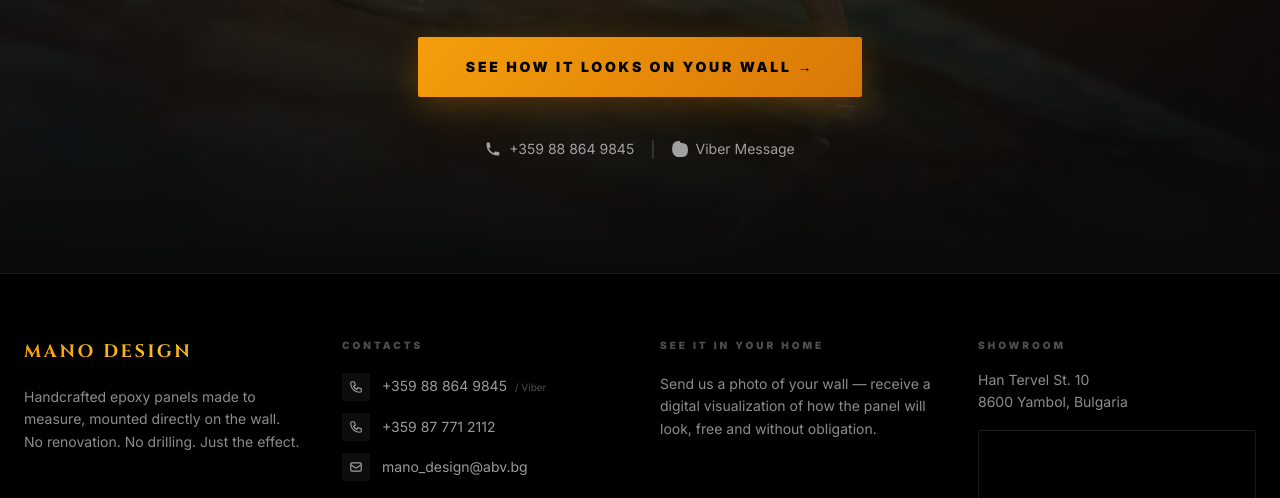
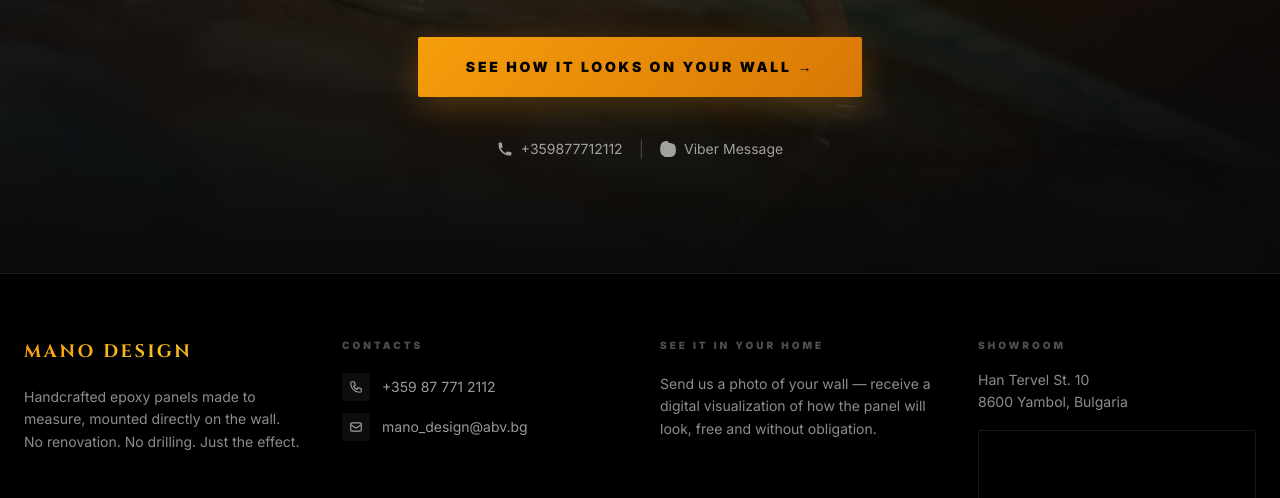
Before and after one commit to ginkogrudev/ManoPaneli, a website: page index-en.html in a window 1280 px wide. Shown: the part 7210-7708 px from the top of the page. Drawn offline with nearby package versions, Linux system fonts and the light colour scheme; grey boxes are pictures that could not be loaded.

Commit message:
Updated number

```diff
--- a/index-en.html
+++ b/index-en.html
@@ -573,12 +573,12 @@
             </div>
 
             <div class="mt-10 flex flex-col sm:flex-row gap-4 justify-center items-center">
-                <a href="tel:+359888649845" class="flex items-center gap-2 text-white/60 hover:text-amber-400 transition text-sm">
+                <a href="tel:+359877712112" class="flex items-center gap-2 text-white/60 hover:text-amber-400 transition text-sm">
                     <svg class="w-4 h-4" fill="currentColor" viewBox="0 0 20 20"><path d="M2 3a1 1 0 011-1h2.153a1 1 0 01.986.836l.74 4.435a1 1 0 01-.54 1.06l-1.548.773a11.037 11.037 0 006.105 6.105l.774-1.548a1 1 0 011.059-.54l4.435.74a1 1 0 01.836.986V17a1 1 0 01-1 1h-2C7.82 18 2 12.18 2 5V3z"/></svg>
-                    +359 88 864 9845
+                    +359877712112
                 </a>
                 <span class="hidden sm:block text-white/20">|</span>
-                <a href="viber://chat?number=%2B359888649845" class="flex items-center gap-2 text-white/60 hover:text-amber-400 transition text-sm">
+                <a href="viber://chat?number=%2B359877712112" class="flex items-center gap-2 text-white/60 hover:text-amber-400 transition text-sm">
                     <svg class="w-4 h-4" fill="currentColor" viewBox="0 0 24 24"><path d="M11.398.002C9.473.028 5.331.344 3.002 2.487 1.01 4.48.343 7.37.27 10.921c-.074 3.55-.146 10.205 6.222 12.023h.006l-.006 2.754s-.041.984.611 1.184c.787.243 1.247-.504 1.996-1.312.412-.443.979-1.094 1.406-1.583 3.877.325 6.862-.418 7.199-.526.783-.254 5.215-.821 5.939-6.699.747-6.047-.363-9.867-2.351-11.594-.534-.475-2.686-2.029-6.867-2.161-.323-.01-.682-.014-1.027-.009z"/></svg>
                     Viber Message
                 </a>
@@ -616,12 +616,6 @@
                 <div class="flex flex-col gap-5">
                     <p class="text-[10px] uppercase tracking-[0.3em] text-white/30 font-bold">Contacts</p>
                     <div class="flex flex-col gap-3">
-                        <a href="tel:+359888649845" class="group flex items-center gap-3 text-sm text-white/60 hover:text-amber-500 transition">
-                            <span class="w-7 h-7 rounded-sm bg-white/5 group-hover:bg-amber-500/10 flex items-center justify-center shrink-0 transition">
-                                <svg class="w-3.5 h-3.5" fill="none" stroke="currentColor" viewBox="0 0 24 24" aria-hidden="true"><path stroke-linecap="round" stroke-linejoin="round" stroke-width="2" d="M3 5a2 2 0 012-2h3.28a1 1 0 01.948.684l1.498 4.493a1 1 0 01-.502 1.21l-2.257 1.13a11.042 11.042 0 005.516 5.516l1.13-2.257a1 1 0 011.21-.502l4.493 1.498a1 1 0 01.684.949V19a2 2 0 01-2 2h-1C9.716 21 3 14.284 3 6V5z"></path></svg>
-                            </span>
-                            <span>+359 88 864 9845 <span class="text-[10px] text-white/30 ml-1">/ Viber</span></span>
-                        </a>
                         <a href="tel:+359877712112" class="group flex items-center gap-3 text-sm text-white/60 hover:text-amber-500 transition">
                             <span class="w-7 h-7 rounded-sm bg-white/5 group-hover:bg-amber-500/10 flex items-center justify-center shrink-0 transition">
                                 <svg class="w-3.5 h-3.5" fill="none" stroke="currentColor" viewBox="0 0 24 24" aria-hidden="true"><path stroke-linecap="round" stroke-linejoin="round" stroke-width="2" d="M3 5a2 2 0 012-2h3.28a1 1 0 01.948.684l1.498 4.493a1 1 0 01-.502 1.21l-2.257 1.13a11.042 11.042 0 005.516 5.516l1.13-2.257a1 1 0 011.21-.502l4.493 1.498a1 1 0 01.684.949V19a2 2 0 01-2 2h-1C9.716 21 3 14.284 3 6V5z"></path></svg>
```
Also changed, not shown: case-study-ekaterina.html (+4 -11 lines), contact.html (+2 -9 lines), index.html (+3 -11 lines), portfolio-eu.html (+1 -8 lines), portfolio.html (+1 -7 lines).
